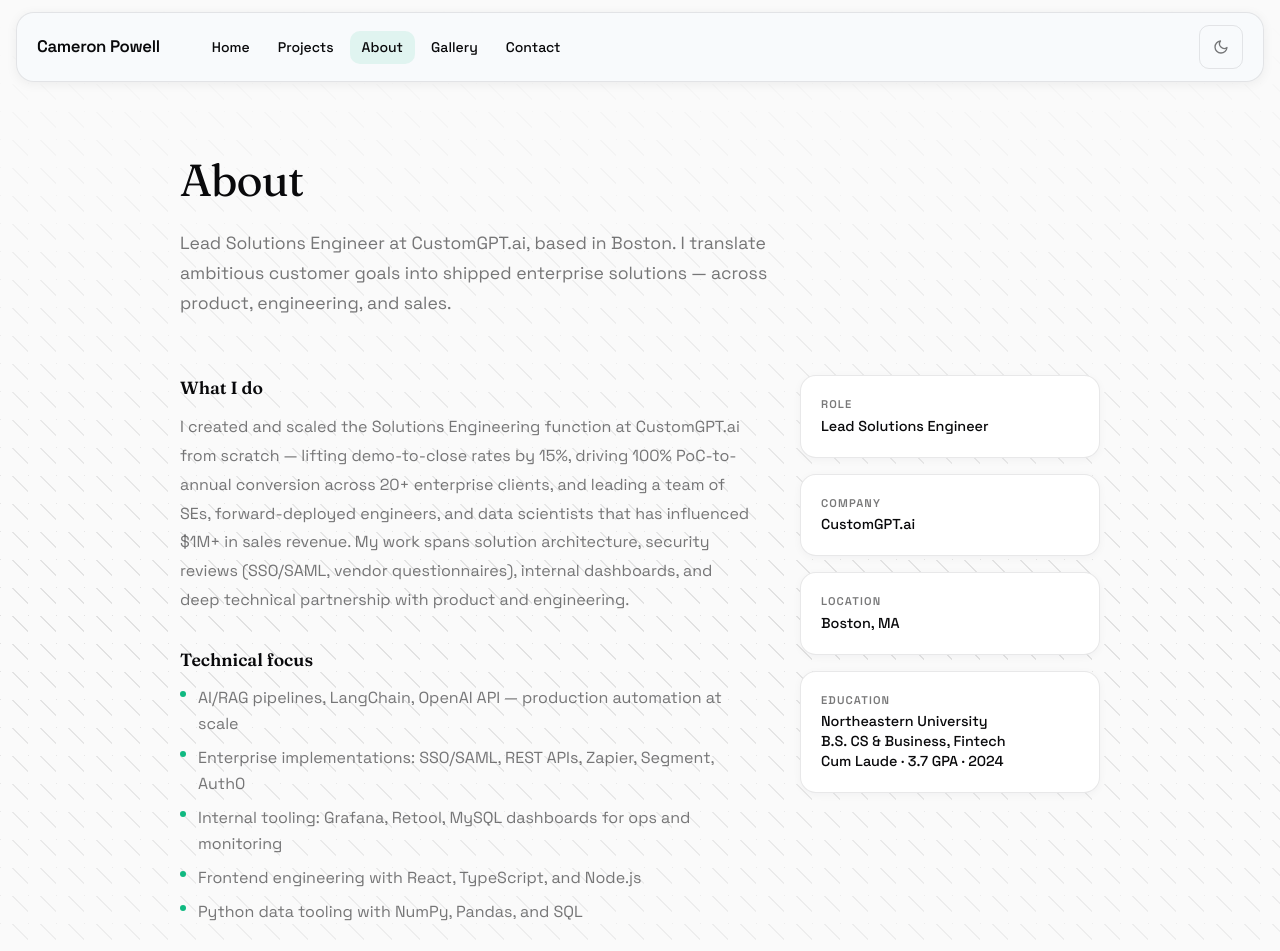
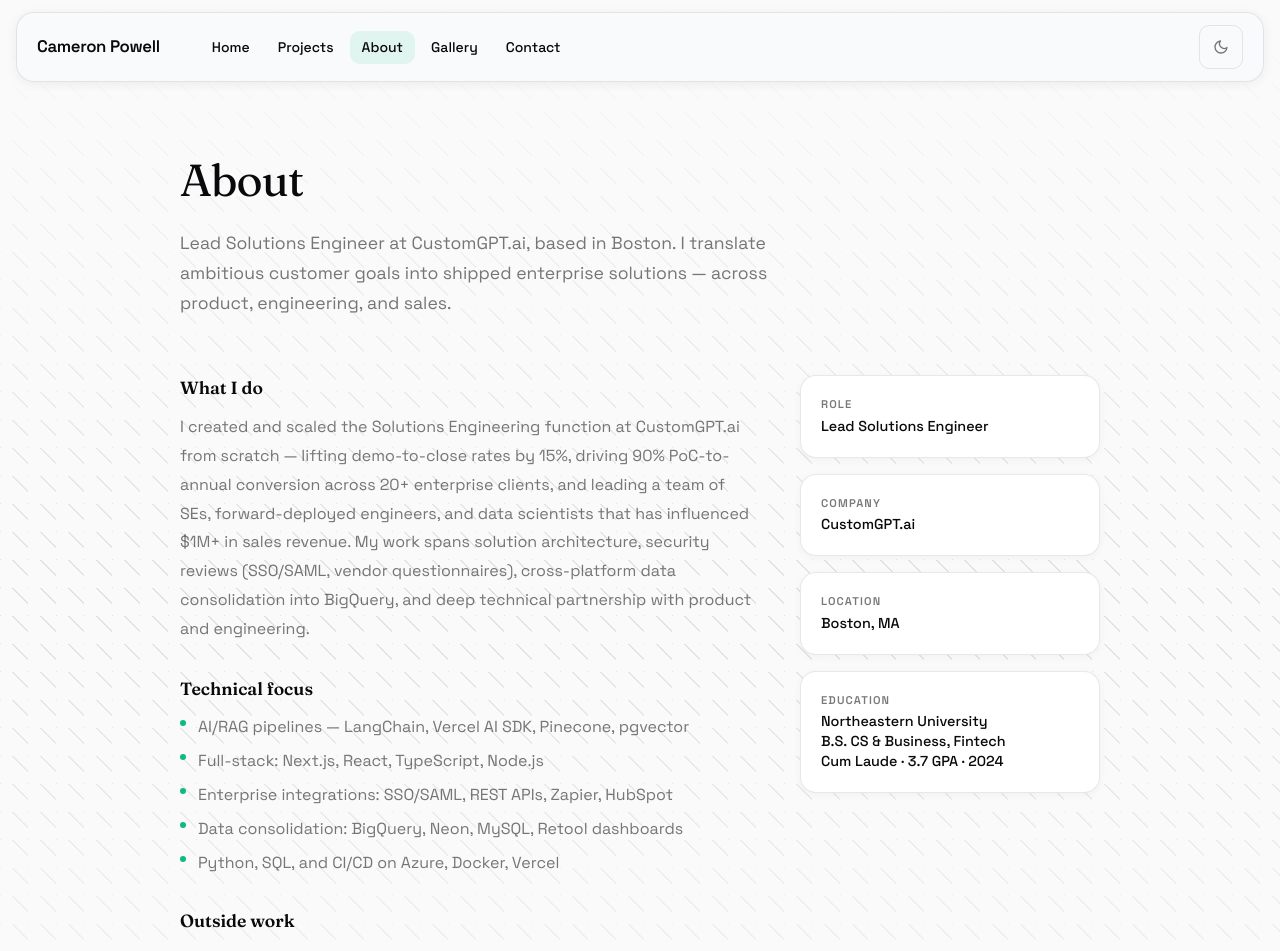
Before and after one commit to bbuckwheatt/website, a Next.js app: page /about in a window 1280 px wide. Shown: the top 951 px of the page. Built offline with nearby package versions, Linux system fonts and the light colour scheme.

Commit message:
update resume link, refresh copy and projects from new resume

```diff
--- a/app/about/page.tsx
+++ b/app/about/page.tsx
@@ -31,11 +31,11 @@ export default function AboutPage() {
             <h2 className="text-[1.1rem] font-semibold text-[var(--text-primary)] mb-3 mt-0">What I do</h2>
             <p className="text-[var(--text-muted)] leading-[1.8] m-0">
               I created and scaled the Solutions Engineering function at CustomGPT.ai from scratch —
-              lifting demo-to-close rates by 15%, driving 100% PoC-to-annual conversion across 20+
+              lifting demo-to-close rates by 15%, driving 90% PoC-to-annual conversion across 20+
               enterprise clients, and leading a team of SEs, forward-deployed engineers, and data
               scientists that has influenced $1M+ in sales revenue. My work spans solution
-              architecture, security reviews (SSO/SAML, vendor questionnaires), internal dashboards,
-              and deep technical partnership with product and engineering.
+              architecture, security reviews (SSO/SAML, vendor questionnaires), cross-platform data
+              consolidation into BigQuery, and deep technical partnership with product and engineering.
             </p>
           </div>
 
@@ -43,11 +43,11 @@ export default function AboutPage() {
             <h2 className="text-[1.1rem] font-semibold text-[var(--text-primary)] mb-3 mt-0">Technical focus</h2>
             <ul className="m-0 pl-0 list-none flex flex-col gap-2">
               {[
-                'AI/RAG pipelines, LangChain, OpenAI API — production automation at scale',
-                'Enterprise implementations: SSO/SAML, REST APIs, Zapier, Segment, Auth0',
-                'Internal tooling: Grafana, Retool, MySQL dashboards for ops and monitoring',
-                'Frontend engineering with React, TypeScript, and Node.js',
-                'Python data tooling with NumPy, Pandas, and SQL',
+                'AI/RAG pipelines — LangChain, Vercel AI SDK, Pinecone, pgvector',
+                'Full-stack: Next.js, React, TypeScript, Node.js',
+                'Enterprise integrations: SSO/SAML, REST APIs, Zapier, HubSpot',
+                'Data consolidation: BigQuery, Neon, MySQL, Retool dashboards',
+                'Python, SQL, and CI/CD on Azure, Docker, Vercel',
               ].map((item) => (
                 <li key={item} className="flex items-start gap-3 text-[var(--text-muted)] leading-relaxed">
                   <span className="mt-[0.35rem] w-1.5 h-1.5 rounded-full bg-[var(--accent)] flex-shrink-0" />
--- a/app/contact/page.tsx
+++ b/app/contact/page.tsx
@@ -68,7 +68,7 @@ export default function ContactPage() {
               LinkedIn
             </a>
             <a
-              href="https://drive.google.com/file/d/14N1eUOGHw1jv0iAv-DnMfCyL1q_AE9vV/view?usp=sharing"
+              href="https://drive.google.com/file/d/15iojLYnhLkXt4h22kgwWwI1z3MCFPSMl/view?usp=sharing"
               target="_blank"
               rel="noopener noreferrer"
               className="text-[var(--text-primary)] font-medium no-underline hover:text-[var(--accent-soft)] transition-colors duration-200"
--- a/app/page.tsx
+++ b/app/page.tsx
@@ -19,9 +19,9 @@ const TECH_TAGS = [
   'Solutions Engineering',
   'APIs & Integrations',
   'RAG & Automation',
+  'Next.js & React',
+  'TypeScript & Python',
   'Data & Dashboards',
-  'React & TypeScript',
-  'Python & SQL',
 ] as const;
 
 export default function HomePage() {
--- a/app/projects/page.tsx
+++ b/app/projects/page.tsx
@@ -65,16 +65,36 @@ type Project = {
 const PROJECTS: Project[] = [
   {
     id: 1,
+    title: 'Open Source CustomGPT Chat Portal',
+    description:
+      'Production-ready chat frontend with Next.js, TypeScript, Neon Postgres, and Vercel AI SDK — streaming APIs, auth, tiered rate limiting, persistent chat history, and artifact rendering. Used by AEs to demo API extensibility alongside an OpenAI + pgvector RAG POC.',
+    imagePath: '/images/projects/web.png',
+    imageAlt: 'CustomGPT chat portal interface',
+    tags: ['Next.js', 'TypeScript', 'Vercel AI SDK', 'Neon', 'pgvector'],
+    isPrivate: true,
+  },
+  {
+    id: 2,
+    title: 'CustomGPT Demo Repository',
+    description:
+      'Reusable demo hub built with Next.js and Vercel, enabling AEs to self-serve technical demos across 60+ engagements without engineering involvement.',
+    imagePath: '/images/projects/web.png',
+    imageAlt: 'Demo repository hub',
+    tags: ['Next.js', 'Vercel', 'TypeScript'],
+    isPrivate: true,
+  },
+  {
+    id: 3,
     title: 'CustomGPT Support Automation Workflow',
     description:
-      'Built RAG-driven automation to streamline support triage and responses across multiple helpdesk platforms, reducing manual workload by 120+ hours per week.',
+      'RAG-driven automation pipelines to streamline support triage and responses across Zendesk, Freshdesk, Intercom, and Zapier — reducing manual workload by 120+ hours per week.',
     imagePath: '/images/projects/web.png',
     imageAlt: 'Automation dashboard visualization',
     tags: ['RAG', 'APIs', 'Automation', 'Python'],
     isPrivate: true,
   },
   {
-    id: 2,
+    id: 5,
     title: 'Stop Motion Animator',
     description:
       "Integrated a full stop-motion animation studio into Northeastern's Covey.Town platform with custom canvas tooling and figure-rotation algorithms.",
@@ -86,17 +106,17 @@ const PROJECTS: Project[] = [
     openStudio: true,
   },
   {
-    id: 3,
+    id: 6,
     title: 'This Website',
     description:
       'A handcrafted portfolio built with Next.js App Router, featuring an ASCII art hero, a custom Tailwind v4 design system, and zero-JS server components.',
     imagePath: '/images/projects/web.png',
     imageAlt: 'Portfolio website preview',
     repoUrl: 'https://github.com/bbuckwheatt/website',
-    tags: ['Next.js', 'TypeScript', 'Three.js', 'Tailwind'],
+    tags: ['Next.js', 'TypeScript', 'Tailwind'],
   },
   {
-    id: 4,
+    id: 7,
     title: 'Mars Rover Team — Robotics Software',
     description:
       "Contributed inverse-kinematics functionality for a 6-DOF robotic arm in Northeastern's Mars Rover team.",
@@ -105,7 +125,7 @@ const PROJECTS: Project[] = [
     tags: ['Python', 'Robotics', 'Kinematics'],
   },
   {
-    id: 5,
+    id: 8,
     title: 'Photo Editor & Collage Builder',
     description:
       'Designed a modular Java app for collage and photo filters using polymorphism and composition.',
--- a/components/Footer.tsx
+++ b/components/Footer.tsx
@@ -16,7 +16,7 @@ export default function Footer() {
           {[
             { label: 'GitHub',   href: 'https://github.com/bbuckwheatt' },
             { label: 'LinkedIn', href: 'https://linkedin.com/in/cameron-powell-' },
-            { label: 'Resume',   href: 'https://drive.google.com/file/d/14N1eUOGHw1jv0iAv-DnMfCyL1q_AE9vV/view?usp=sharing' },
+            { label: 'Resume',   href: 'https://drive.google.com/file/d/15iojLYnhLkXt4h22kgwWwI1z3MCFPSMl/view?usp=sharing' },
           ].map(({ label, href }) => (
             <a
               key={label}
```
